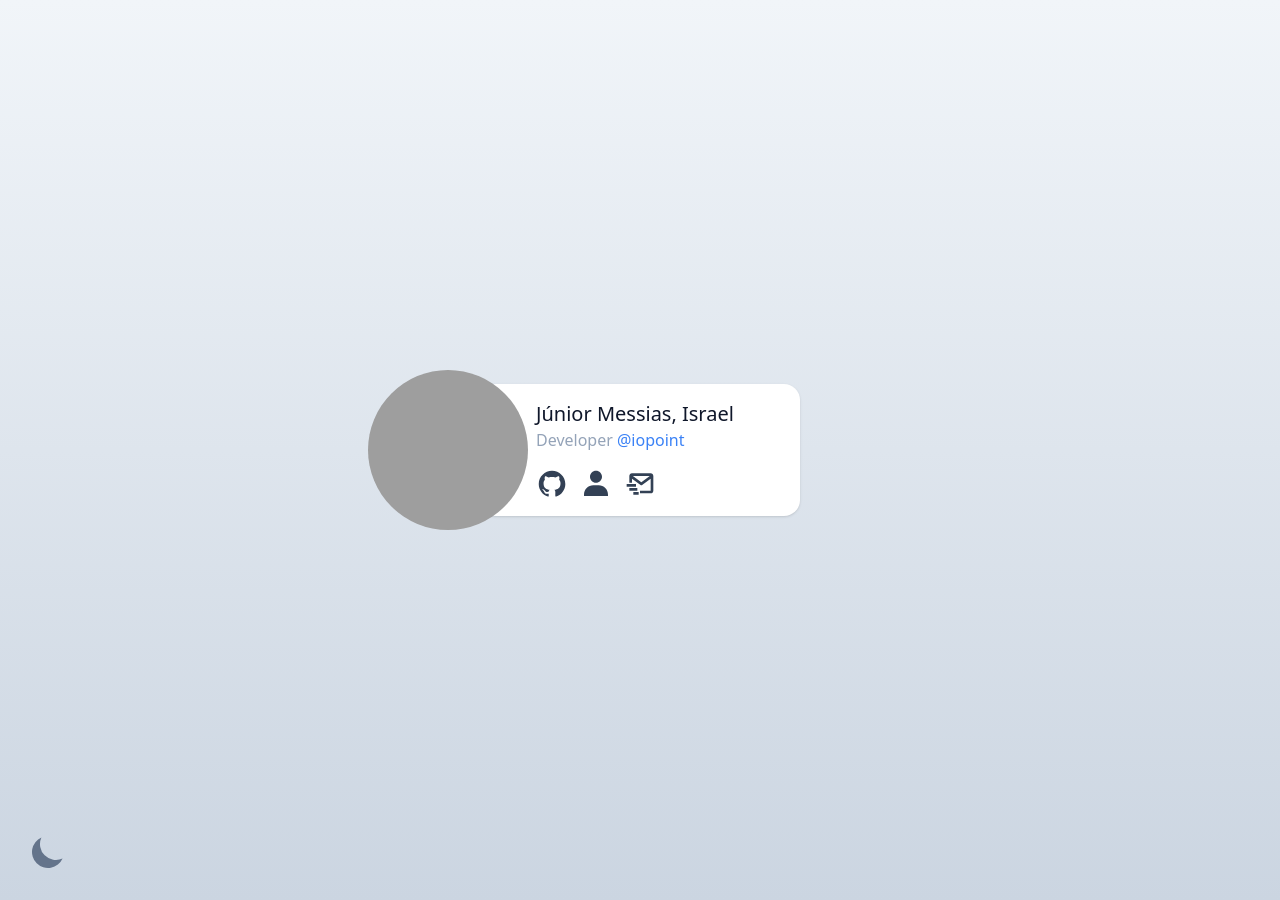
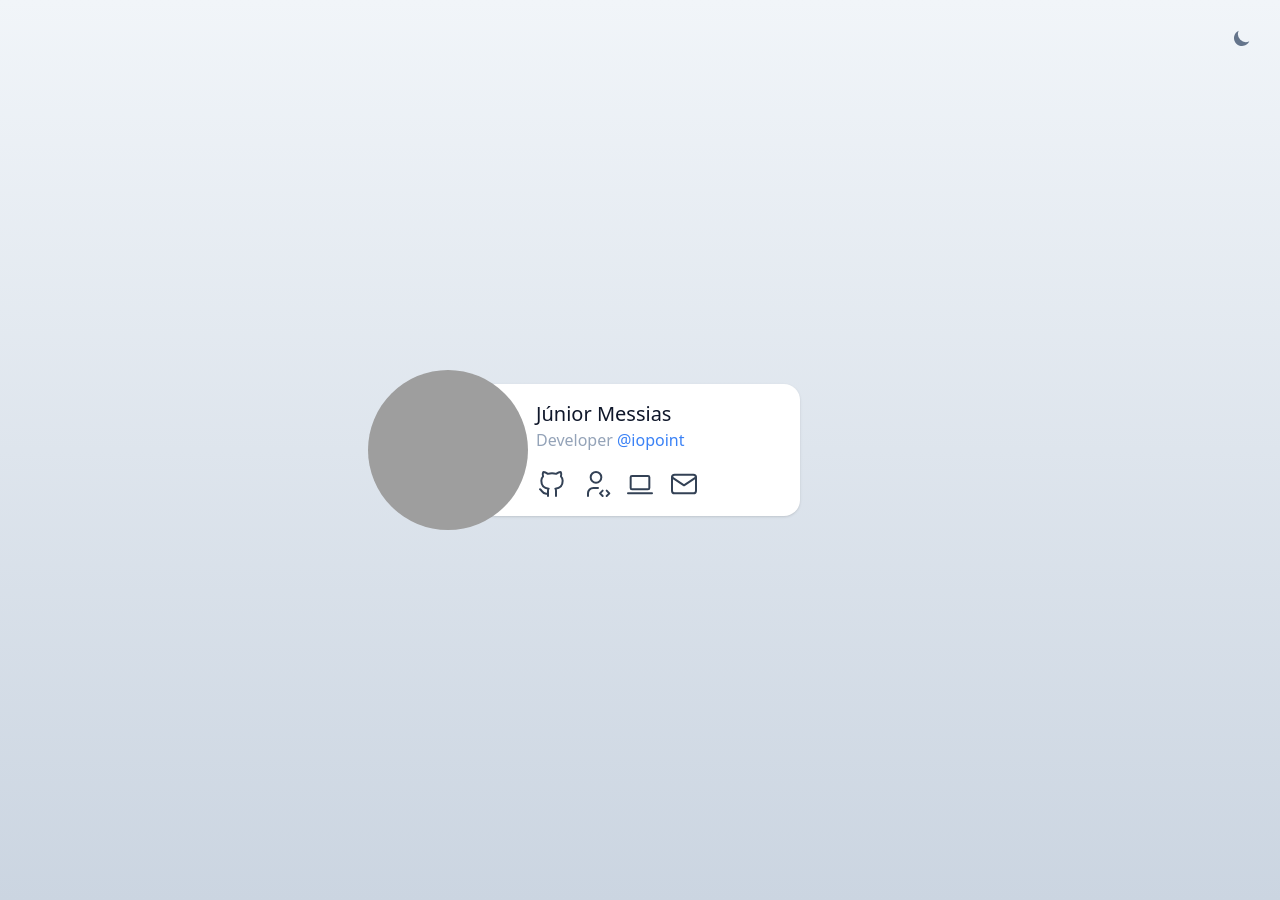
Before and after one commit to jrmessias/jrmessias.github.io, a Jekyll site: the page built from index.html, in a window 1280 px wide. Built offline with Jekyll 4.4.1, drawn with Linux system fonts in a browser that asks for light colours; nearby versions of some CDN libraries; grey boxes are pictures that could not be loaded.

Commit message:
:wrench: Adjusts

```diff
--- a/_config.yml
+++ b/_config.yml
@@ -1,6 +1,6 @@
-title: Júnior Messias, Israel
+title: Júnior Messias - Desenvolvedor - @jrmessias
 description: >- # this means to ignore newlines until "baseurl:"
-  Personal site
+  Site pessoal com links de acesso a meu portfólio e contato
 baseurl: "" # the subpath of your site, e.g. /blog
 url: "https://www.jrmessias.com.br" # the base hostname & protocol for your site, e.g. http://example.com
 twitter_username: jrmessias
@@ -8,6 +8,7 @@ github_username:  jrmessias
 linkedin_username: jrmessias
 blog_url: https://blog.jrmessias.com.br/
 cv_url: https://curriculo.jrmessias.com.br/
+portfolio_url: https://portfolio.jrmessias.com.br/
 
 gravatar: 9287850feb896e1fc865a2f8ea905255
 office: Developer
--- a/index.html
+++ b/index.html
@@ -11,40 +11,43 @@ layout: default
         </div>
         <div class="flex flex-col space-y-4">
             <div class="flex flex-col items-center md:items-start">
-                <h2 class="text-xl font-medium dark:text-slate-100">{{ site.title }}</h2>
-                <p class="text-base font-medium text-slate-400">{{ site.office }} <a href="{{ site.company_url }}" class="text-blue-500" about="_blank">@{{ site.company }}</a></p>
+                <h2 class="text-xl font-medium dark:text-slate-100">Júnior Messias</h2>
+                <p class="text-base font-medium text-slate-400">{{ site.office }} <a href="{{ site.company_url }}" class="text-blue-500" target="_blank">@{{ site.company }}</a></p>
             </div>
             <div class="flex items-center justify-center space-x-3 md:justify-start">
                 <!-- Icons source => https://boxicons.com/ -->
                 <a href="https://github.com/{{ site.github_username }}" target="_blank" class="transition-transform transform hover:scale-[1.1]">
                     <span class="sr-only">Github</span>
-                    <svg aria-hidden="true" class="w-8 h-8  text-slate-700 dark:text-slate-500" fill="currentColor" xmlns="http://www.w3.org/2000/svg" viewBox="0 0 24 24">
-                        <path fill-rule="evenodd" clip-rule="evenodd" d="M12.026,2c-5.509,0-9.974,4.465-9.974,9.974c0,4.406,2.857,8.145,6.821,9.465 c0.499,0.09,0.679-0.217,0.679-0.481c0-0.237-0.008-0.865-0.011-1.696c-2.775,0.602-3.361-1.338-3.361-1.338 c-0.452-1.152-1.107-1.459-1.107-1.459c-0.905-0.619,0.069-0.605,0.069-0.605c1.002,0.07,1.527,1.028,1.527,1.028 c0.89,1.524,2.336,1.084,2.902,0.829c0.091-0.645,0.351-1.085,0.635-1.334c-2.214-0.251-4.542-1.107-4.542-4.93 c0-1.087,0.389-1.979,1.024-2.675c-0.101-0.253-0.446-1.268,0.099-2.64c0,0,0.837-0.269,2.742,1.021 c0.798-0.221,1.649-0.332,2.496-0.336c0.849,0.004,1.701,0.115,2.496,0.336c1.906-1.291,2.742-1.021,2.742-1.021 c0.545,1.372,0.203,2.387,0.099,2.64c0.64,0.696,1.024,1.587,1.024,2.675c0,3.833-2.33,4.675-4.552,4.922 c0.355,0.308,0.675,0.916,0.675,1.846c0,1.334-0.012,2.41-0.012,2.737c0,0.267,0.178,0.577,0.687,0.479 C19.146,20.115,22,16.379,22,11.974C22,6.465,17.535,2,12.026,2z"></path>
+                    <svg xmlns="http://www.w3.org/2000/svg" class="w-8 h-8  text-slate-700 dark:text-slate-500" width="40" height="40" viewBox="0 0 24 24" stroke-width="1.5" stroke="currentColor" fill="none" stroke-linecap="round" stroke-linejoin="round">
+                        <path stroke="none" d="M0 0h24v24H0z" fill="none"></path>
+                        <path d="M9 19c-4.3 1.4 -4.3 -2.5 -6 -3m12 5v-3.5c0 -1 .1 -1.4 -.5 -2c2.8 -.3 5.5 -1.4 5.5 -6a4.6 4.6 0 0 0 -1.3 -3.2a4.2 4.2 0 0 0 -.1 -3.2s-1.1 -.3 -3.5 1.3a12.3 12.3 0 0 0 -6.2 0c-2.4 -1.6 -3.5 -1.3 -3.5 -1.3a4.2 4.2 0 0 0 -.1 3.2a4.6 4.6 0 0 0 -1.3 3.2c0 4.6 2.7 5.7 5.5 6c-.6 .6 -.6 1.2 -.5 2v3.5"></path>
                     </svg>
                 </a>
-<!--                <a href="https://www.linkedin.com/in/{{ site.linkedin_username }}/" target="_blank" class="transition-transform transform hover:scale-[1.1]">-->
-<!--                    <span class="sr-only">Linkedin</span>-->
-<!--                    <circle cx="4.983" cy="5.009" r="2.188"></circle>-->
-<!--                    <path d="M9.237 8.855v12.139h3.769v-6.003c0-1.584.298-3.118 2.262-3.118 1.937 0 1.961 1.811 1.961 3.218v5.904H21v-6.657c0-3.27-.704-5.783-4.526-5.783-1.835 0-3.065 1.007-3.568 1.96h-.051v-1.66H9.237zm-6.142 0H6.87v12.139H3.095z"></path>-->
-<!--                    <svg aria-hidden="true" class="w-8 h-8  text-slate-700 dark:text-slate-500" fill="currentColor" xmlns="http://www.w3.org/2000/svg" viewBox="0 0 24 24">-->
-<!--                        <circle cx="4.983" cy="5.009" r="2.188"></circle>-->
-<!--                        <path d="M9.237 8.855v12.139h3.769v-6.003c0-1.584.298-3.118 2.262-3.118 1.937 0 1.961 1.811 1.961 3.218v5.904H21v-6.657c0-3.27-.704-5.783-4.526-5.783-1.835 0-3.065 1.007-3.568 1.96h-.051v-1.66H9.237zm-6.142 0H6.87v12.139H3.095z"></path>-->
-<!--                    </svg>-->
-<!--                </a>-->
                 <a href="{{ site.cv_url }}" target="_blank" class="transition-transform transform hover:scale-[1.1]">
                     <span class="sr-only">Curriculum</span>
-                    <circle cx="4.983" cy="5.009" r="2.188"></circle>
-                    <path d="M9.237 8.855v12.139h3.769v-6.003c0-1.584.298-3.118 2.262-3.118 1.937 0 1.961 1.811 1.961 3.218v5.904H21v-6.657c0-3.27-.704-5.783-4.526-5.783-1.835 0-3.065 1.007-3.568 1.96h-.051v-1.66H9.237zm-6.142 0H6.87v12.139H3.095z"></path>
-                    <svg aria-hidden="true" class="w-8 h-8 text-slate-700 dark:text-slate-500" fill="currentColor" xmlns="http://www.w3.org/2000/svg" viewBox="0 0 24 24">
-                        <path d="M7.5 6.5C7.5 8.981 9.519 11 12 11s4.5-2.019 4.5-4.5S14.481 2 12 2 7.5 4.019 7.5 6.5zM20 21h1v-1c0-3.859-3.141-7-7-7h-4c-3.86 0-7 3.141-7 7v1h17z"></path>
+                    <svg xmlns="http://www.w3.org/2000/svg" class="w-8 h-8 text-slate-700 dark:text-slate-500" width="40" height="40" viewBox="0 0 24 24" stroke-width="1.5" stroke="currentColor" fill="none" stroke-linecap="round" stroke-linejoin="round">
+                        <path stroke="none" d="M0 0h24v24H0z" fill="none"></path>
+                        <path d="M8 7a4 4 0 1 0 8 0a4 4 0 0 0 -8 0"></path>
+                        <path d="M6 21v-2a4 4 0 0 1 4 -4h3.5"></path>
+                        <path d="M20 21l2 -2l-2 -2"></path>
+                        <path d="M17 17l-2 2l2 2"></path>
+                    </svg>
+                </a>
+                <a href="{{ site.portfolio_url }}" target="_blank" class="transition-transform transform hover:scale-[1.1]">
+                    <span class="sr-only">Portfólio</span>
+                    <svg xmlns="http://www.w3.org/2000/svg" class="w-8 h-8 text-slate-700 dark:text-slate-500" width="40" height="40" viewBox="0 0 24 24" stroke-width="1.5" stroke="currentColor" fill="none" stroke-linecap="round" stroke-linejoin="round">
+                        <path stroke="none" d="M0 0h24v24H0z" fill="none"></path>
+                        <path d="M3 19l18 0"></path>
+                        <path d="M5 6m0 1a1 1 0 0 1 1 -1h12a1 1 0 0 1 1 1v8a1 1 0 0 1 -1 1h-12a1 1 0 0 1 -1 -1z"></path>
                     </svg>
                 </a>
                 <div x-data="{ 'showModal': false }">
-                    <a href="#" @click="showModal = !showModal"  class="transition-transform transform hover:scale-[1.1]">
+                    <a href="#" @click="showModal = !showModal" class="">
                         <span class="sr-only">Contato</span>
-                        <svg xmlns="http://www.w3.org/2000/svg" class="w-8 h-8 text-slate-700 dark:text-slate-500" fill="currentColor" viewBox="0 0 24 24">
-                            <path d="M20 4H6c-1.103 0-2 .897-2 2v5h2V8l6.4 4.8a1.001 1.001 0 0 0 1.2 0L20 8v9h-8v2h8c1.103 0 2-.897 2-2V6c0-1.103-.897-2-2-2zm-7 6.75L6.666 6h12.668L13 10.75z"></path>
-                            <path d="M2 12h7v2H2zm2 3h6v2H4zm3 3h4v2H7z"></path>
+                        <svg xmlns="http://www.w3.org/2000/svg" class="w-8 h-8 text-slate-700 dark:text-slate-500 transition-transform transform hover:scale-[1.1]"  width="40" height="40" viewBox="0 0 24 24" stroke-width="1.5" stroke="currentColor" fill="none" stroke-linecap="round" stroke-linejoin="round">
+                            <path stroke="none" d="M0 0h24v24H0z" fill="none"></path>
+                            <path d="M3 7a2 2 0 0 1 2 -2h14a2 2 0 0 1 2 2v10a2 2 0 0 1 -2 2h-14a2 2 0 0 1 -2 -2v-10z"></path>
+                            <path d="M3 7l9 6l9 -6"></path>
                         </svg>
                     </a>
                     <!-- Modal -->
@@ -54,12 +57,12 @@ layout: default
             </div>
         </div>
     </div>
-    <div class="fixed bottom-5 left-5">
-        <button id="theme-toggle" @click="toggleTheme" type="button" class="border-0 text-slate-500 dark:text-slate-400 hover:bg-slate-200 dark:hover:bg-slate-700 focus:outline-none rounded-full text-sm p-2 w-14 h-14 dark:bg-slate-800 cursor-pointer">
-            <svg xmlns="http://www.w3.org/2000/svg" class="w-full" viewBox="0 0 20 20" fill="currentColor" x-show="!isDark">
+    <div class="fixed top-5 right-5">
+        <button id="theme-toggle" @click="toggleTheme" type="button" class="border-0 text-slate-500 dark:text-slate-400 hover:bg-slate-200 dark:hover:bg-slate-700 focus:outline-none rounded-full text-sm p-2 dark:bg-slate-800 cursor-pointer">
+            <svg xmlns="http://www.w3.org/2000/svg" class=" w-5 h-5" viewBox="0 0 20 20" fill="currentColor" x-show="!isDark">
                 <path d="M17.293 13.293A8 8 0 016.707 2.707a8.001 8.001 0 1010.586 10.586z" />
             </svg>
-            <svg xmlns="http://www.w3.org/2000/svg" class="w-full" viewBox="0 0 20 20" fill="currentColor" x-show="isDark">
+            <svg xmlns="http://www.w3.org/2000/svg" class="w-5 h-5" viewBox="0 0 20 20" fill="currentColor" x-show="isDark">
                 <path fill-rule="evenodd" d="M10 2a1 1 0 011 1v1a1 1 0 11-2 0V3a1 1 0 011-1zm4 8a4 4 0 11-8 0 4 4 0 018 0zm-.464 4.95l.707.707a1 1 0 001.414-1.414l-.707-.707a1 1 0 00-1.414 1.414zm2.12-10.607a1 1 0 010 1.414l-.706.707a1 1 0 11-1.414-1.414l.707-.707a1 1 0 011.414 0zM17 11a1 1 0 100-2h-1a1 1 0 100 2h1zm-7 4a1 1 0 011 1v1a1 1 0 11-2 0v-1a1 1 0 011-1zM5.05 6.464A1 1 0 106.465 5.05l-.708-.707a1 1 0 00-1.414 1.414l.707.707zm1.414 8.486l-.707.707a1 1 0 01-1.414-1.414l.707-.707a1 1 0 011.414 1.414zM4 11a1 1 0 100-2H3a1 1 0 000 2h1z" clip-rule="evenodd" />
             </svg>
         </button>
```
